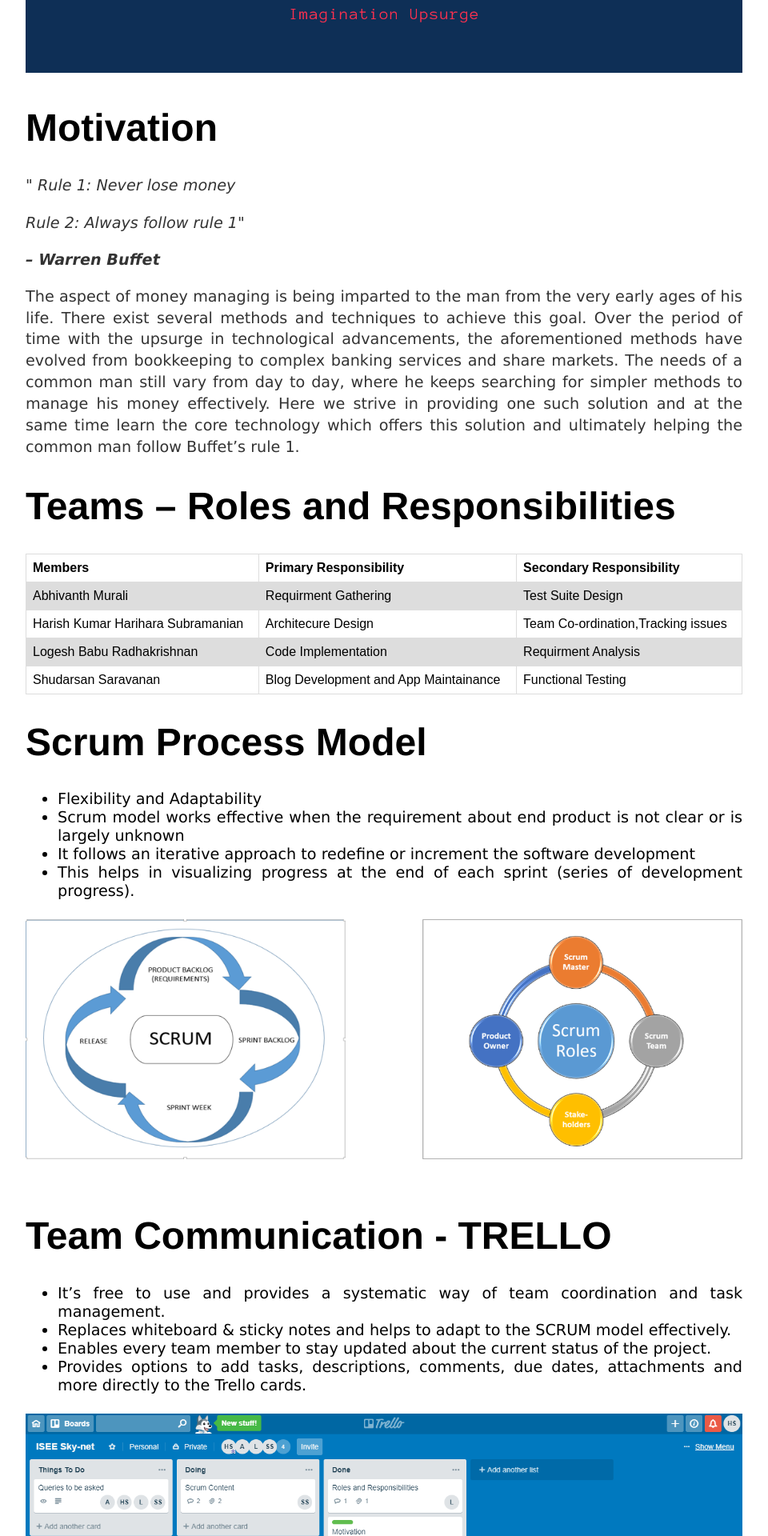
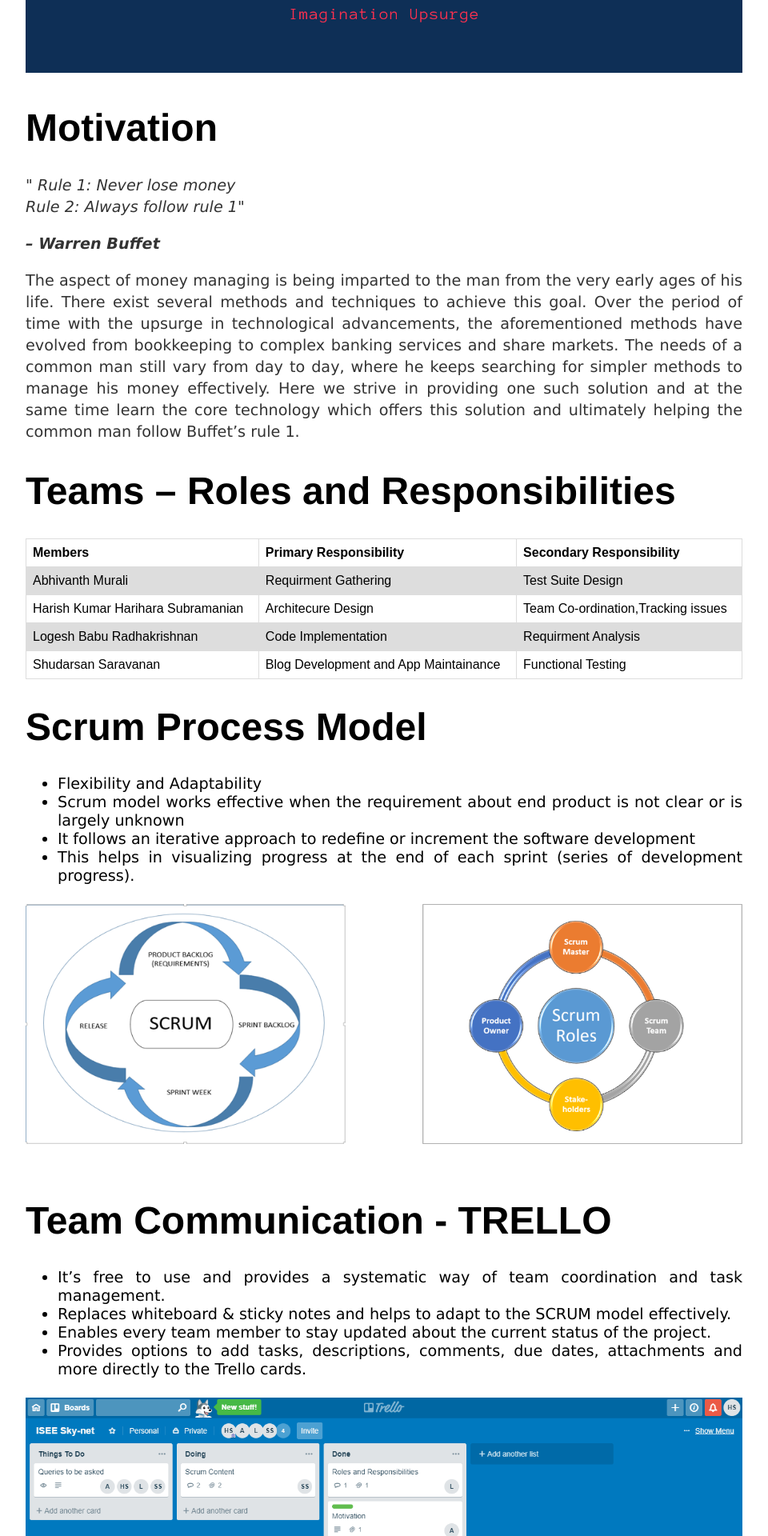
Before and after one commit to DBSE-teaching/isee2019-Sky-Net, a Jekyll site: the page built from docs/_posts/2018-04-04-second-post.md, in a window 1280 px wide. Shown: the part 523-2443 px from the top of the page at 80% size, without its empty margins (160-1120 px from the left). Built offline with Jekyll 4.4.1, drawn with Linux system fonts in a browser that asks for light colours.

Commit message:
Update 2018-04-04-second-post.md

```diff
--- a/docs/_posts/2018-04-04-second-post.md
+++ b/docs/_posts/2018-04-04-second-post.md
@@ -8,8 +8,9 @@
 
 # Motivation
 
- <p style="font-family:verdana;font-size:120%;text-align:justify"> <i> " Rule 1: Never lose money </i> </p>>
- <p style="font-family:verdana;font-size:120%;text-align:justify"> <i>  Rule 2: Always follow rule 1" </i> </p>
+ <p style="font-family:verdana;font-size:120%;text-align:justify"> <i> " Rule 1: Never lose money
+ <br>
+ Rule 2: Always follow rule 1" </i> </p>
  <p style="font-family:verdana;font-size:120%"> <i> <b>        –  Warren Buffet </b> </i> </p>
 
 <p style="font-family:verdana;font-size:120%;text-align:justify">The aspect of money managing is being imparted to the man from the very early ages of his life. There exist several methods and techniques to achieve this goal. Over the period of time with the upsurge in technological advancements, the aforementioned methods have evolved from bookkeeping to complex banking services and share markets. The needs of a common man still vary from day to day, where he keeps searching for simpler methods to manage his money effectively. Here we strive in providing one such solution and at the same time learn the core technology which offers this solution and ultimately helping the common man follow Buffet’s rule 1.  </p>
```
